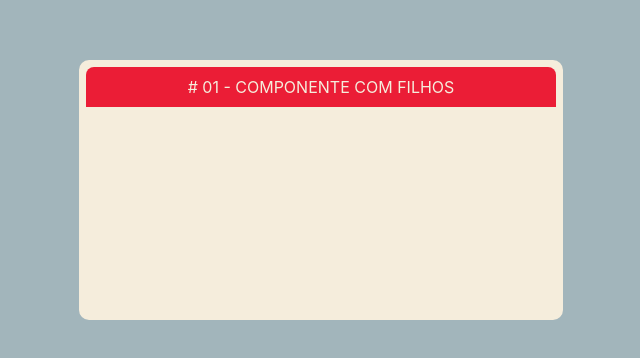
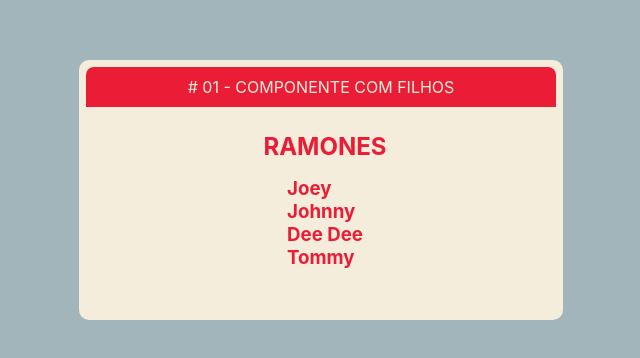
Before and after one commit to JonyNhoque/advanced-react-patterns, a React (Create React App) app: page /basics in a window 1280 px wide. Shown: the part 210-568 px from the top of the page, without its empty margins (319-959 px from the left). Built offline with nearby package versions, Linux system fonts and the light colour scheme.

Commit message:
feat(basics): added componente_com_filho component.

```diff
--- a/src/pages/basics/Card/Card.tsx
+++ b/src/pages/basics/Card/Card.tsx
@@ -1,15 +1,20 @@
 import React from "react";
 import './card.css'
 
-export const Card = (props: any) => {
+type TCard = {
+    cardName: string,
+    children: React.ReactNode
+}
+
+export const Card:React.FC<TCard> = ({ cardName, children }) => {
     return (
         <div className='card__container'>
             <div className='card__body'>
                 <div className='card__colorTag'>
-                    {props.cardName}
+                    {cardName}
                 </div>
                 <div className='card__content'>
-                    <strong>{props.cardContent}</strong>
+                    {children}
                 </div>
             </div>
         </div>
--- a/src/pages/basics/Card/card.css
+++ b/src/pages/basics/Card/card.css
@@ -30,3 +30,9 @@
     margin: 5px 5px;
     height: 40px;
 }
+
+.card__content {
+    border-radius: 8px;
+    height: 75%;
+    margin-left: 8px;
+}
--- /dev/null
+++ b/src/pages/basics/Ramones/Ramones.tsx
@@ -0,0 +1,21 @@
+import React from "react";
+import './ramones.css';
+
+type TRamones = {
+    name: string,
+    children: React.ReactNode,
+};
+
+export const Ramones: React.FC<TRamones> = ({ name, children }) => {
+
+    return (
+        <div className='ramones'>
+            <h2 className='ramones__tag'>
+                <strong>{ name }</strong>
+            </h2>
+            <div className='ramones__members'>
+                <h3>{ children }</h3>
+            </div>
+        </div>
+    )
+};
--- /dev/null
+++ b/src/pages/basics/Ramones/RamonesMembros.tsx
@@ -0,0 +1,13 @@
+import React from 'react';
+
+type TRamonesMembers = {
+    memberName: string;
+}
+
+export const RamonesMembers: React.FC<TRamonesMembers> = ({ memberName }) => {
+    return (
+        <div className='ramonesMembers'>
+            { memberName }
+        </div>
+    )
+}
--- /dev/null
+++ b/src/pages/basics/Ramones/ramones.css
@@ -0,0 +1,12 @@
+.ramones {
+    display: flex;
+    flex-direction: column;
+    justify-content: center;
+    align-items: center;
+    margin: 5px;
+    color: #EB1D36;
+}
+
+.ramones__tag{
+    margin-bottom: -3px;
+}
--- a/src/pages/basics/index.css
+++ b/src/pages/basics/index.css
@@ -3,3 +3,7 @@
     width: 100vw;
     background-color: #A2B5BB;
 }
+
+.ramones {
+
+}
--- a/src/pages/basics/index.tsx
+++ b/src/pages/basics/index.tsx
@@ -1,12 +1,22 @@
 import React from "react";
 import './index.css'
 import { Card } from "./Card/Card";
+import { Ramones } from "./Ramones/Ramones";
+import { RamonesMembers } from "./Ramones/RamonesMembros";
+
 
 export const Basics = () => {
     return (
         <div className='basics__container'>
             <div className='basics__body'>
-                <Card cardName='# 01 - Componente com filhos' />
+                <Card cardName='# 01 - Componente com filhos'>
+                    <Ramones name='RAMONES'>
+                        <RamonesMembers memberName='Joey ' />
+                        <RamonesMembers memberName='Johnny '/>
+                        <RamonesMembers memberName='Dee Dee '/>
+                        <RamonesMembers memberName='Tommy '/>
+                    </ Ramones>
+                </Card>
             </div>
         </div>
     )
```
